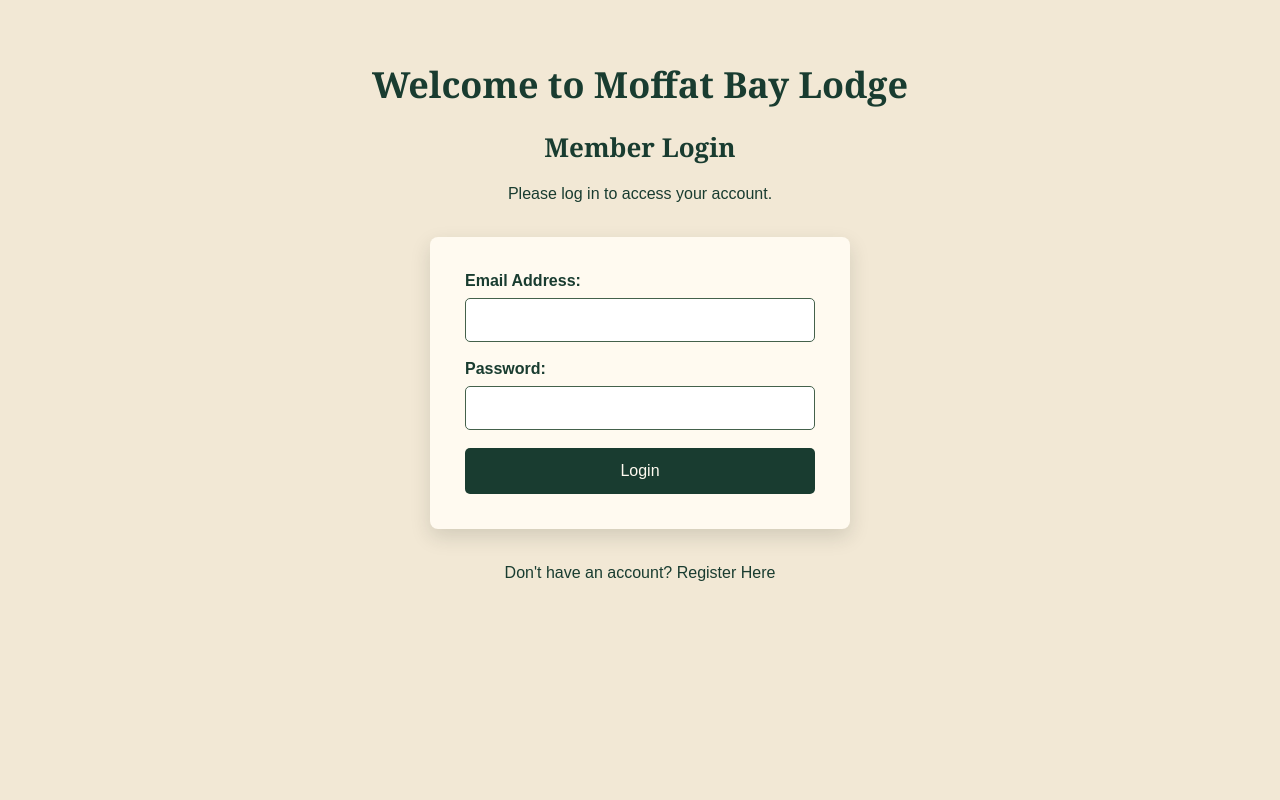
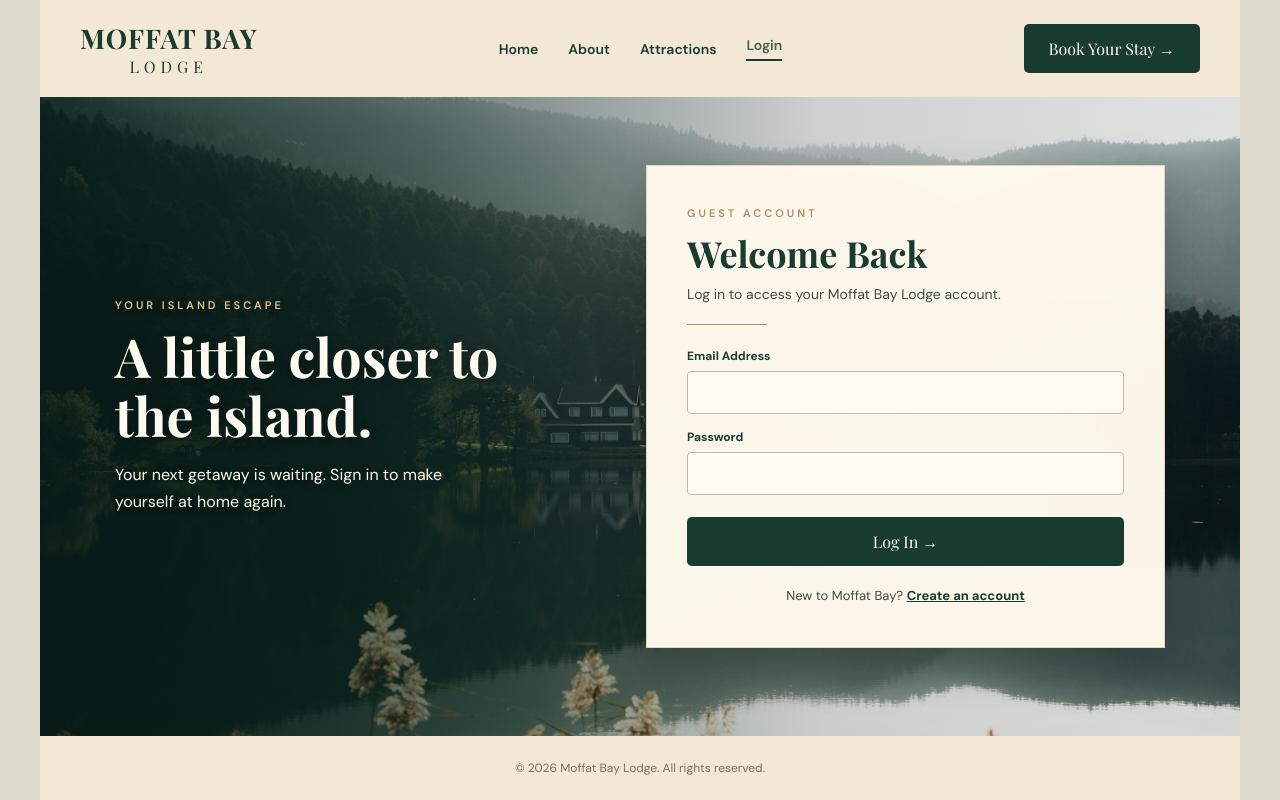
Before and after one commit to XcitedMonkie/Moffat-Bay, a plain HTML site: page MoffatBay/login.html in a window 1280 px wide. Drawn offline with nearby package versions, Linux system fonts and the light colour scheme; no server answers.

Commit message:
Update login.html
updated to match the rest of the site and include UX additions

```diff
--- a/MoffatBay/login.html
+++ b/MoffatBay/login.html
@@ -1,59 +1,88 @@
 <!DOCTYPE html>
 <html lang="en">
-
 <head>
     <meta charset="UTF-8">
-    <meta name="viewport" content="width=device-width, initial-scale=1.0">
+    <meta name="viewport"
+        content="width=device-width, initial-scale=1.0">
+    <title>Welcome Back | Moffat Bay Lodge</title>
+    <link rel="preconnect" href="https://fonts.googleapis.com">
+    <link rel="preconnect" href="https://fonts.gstatic.com" crossorigin>
+    <link href="https://fonts.googleapis.com/css2?family=Caveat:wght@400;500;600;700&family=DM+Sans:wght@400;500;600;700&family=Playfair+Display:wght@400;500;600;700&display=swap"
+      rel="stylesheet">
+    <link rel="stylesheet" href="css/style.css">
+    <link rel="stylesheet" href="css/auth.css">
 
-    <title>Login | Moffat Bay Lodge</title>
+    <script defer src="js/nav-session.js"></script>
+</head>
+<body class="auth-body">
+    <div class="site-shell auth-shell">
+        <header class="site-header">
+            <div class="header-container">
+                <a href="index.html" class="site-logo">
+                    <span class="logo-main">MOFFAT BAY</span>
+                    <span class="logo-sub">LODGE</span>
+                </a>
+                <button
+                    class="menu-toggle" id="menuToggle"
+                    type="button"
+                    aria-label="Open navigation menu"
+                    aria-expanded="false"
+                    aria-controls="mainNav">
+                    <span></span>
+                    <span></span>
+                    <span></span>
+                </button>
+                <nav
+                    class="main-nav"
+                    id="mainNav"
+                    aria-label="Main navigation">
+                    <a href="index.html" >Home</a>
+                    <a href="about.html">About</a>
+                    <a href="attractions.html">Attractions</a>
 
-    <!-- Shared website styling -->
-    <link rel="stylesheet" href="css/style.css">
-
-    <!-- Login page styling -->
-    <link rel="stylesheet" href="css/login.css">
-</head>
-<body>
-
-    <h1>Welcome to Moffat Bay Lodge</h1>
-
-    <h2>Member Login</h2>
-
-    <p>Please log in to access your account.</p>
-
-    <!-- Login Form -->
-    <form id="loginForm">
-
-        <label for="email">Email Address:</label>
-        <input
-            type="email"
-            id="email"
-            name="email"
-            required
-        >
-
-        <br><br>
-
-        <label for="password">Password:</label>
-        <input
-            type="password"
-            id="password"
-            name="password"
-            required
-        >
-
-        <br><br>
-
-        <button type="submit">Login</button>
-
-    </form>
-
-    <!-- Login messages will appear here -->
-    <p id="loginMessage" role="status" aria-live="polite"></p>
-
-    <p>Don't have an account? <a href="register.html">Register Here</a></p>
-
-    <script src="js/login.js"></script>
-
+                    <!-- <a href="login.html">Login</a> -->
+                    <!-- DF- Updated this to display Login or the customer's first name -->
+                    <a href="login.html" id="loginLink" class="active">Login</a>
+                </nav>
+                <a href="reservation-test/reservation.html" class="btn btn-primary">
+                    Book Your Stay &rarr;
+                </a>
+            </div>
+        </header>
+        <main class="auth-main">
+            <section class="auth-layout">
+                <aside class="auth-story">
+                    <span class="section-eyebrow">YOUR ISLAND ESCAPE</span>
+                    <h2>A little closer to the island.</h2>
+                    <p>Your next getaway is waiting. Sign in to make yourself at home again.</p>
+                </aside>
+                <section class="auth-card" aria-labelledby="auth-title">
+                    <span class="section-eyebrow">GUEST ACCOUNT</span>
+                    <h1 id="auth-title">Welcome Back</h1>
+                    <p class="auth-intro">Log in to access your Moffat Bay Lodge account.</p>
+                    <div id="bookingNotice" class="booking-auth-notice" hidden>
+                        <strong>Before you book...</strong>
+                        <span>Log in or create an account to reserve your stay. We’ll return you to your room selection afterward.</span>
+                    </div>
+                    <div class="section-divider"></div>
+                    <form id="loginForm">
+                        <div class="form-group">
+                            <label for="email">Email Address</label>
+                            <input type="email" id="email" name="email" required autocomplete="email"></div>
+                        <div class="form-group">
+                            <label for="password">Password</label>
+                            <input type="password" id="password" name="password" required autocomplete="current-password"></div>
+                        <button class="btn btn-primary" type="submit">Log In &rarr;</button>
+                    </form>
+                    <p id="loginMessage" role="status" aria-live="polite"></p>
+                    <p class="auth-switch">New to Moffat Bay? <a href="register.html">Create an account</a></p>
+                </section>
+            </section>
+        </main>
+        <footer class="auth-footer">&copy; 2026 Moffat Bay Lodge. All rights reserved.</footer>
+    </div>
+    <script src="js/shared.js" defer></script>
+    <script src="js/booking-redirect.js" defer></script>
+    <script src="js/login.js" defer></script>
 </body>
 </html>
```
